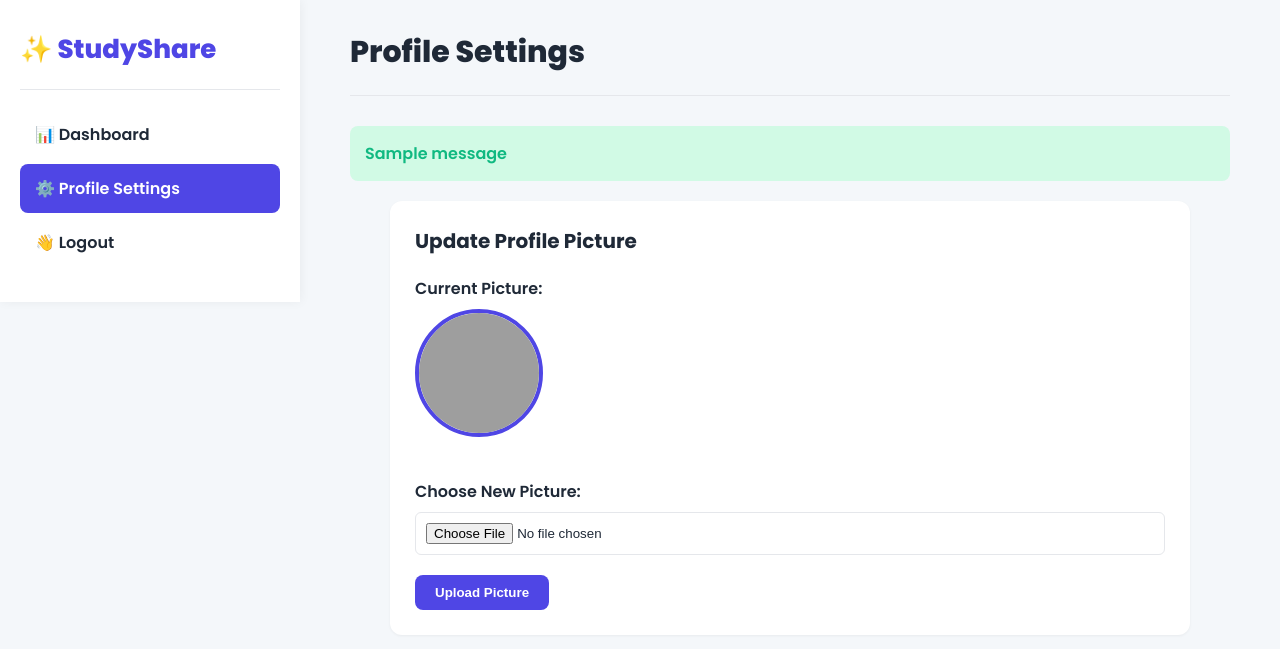
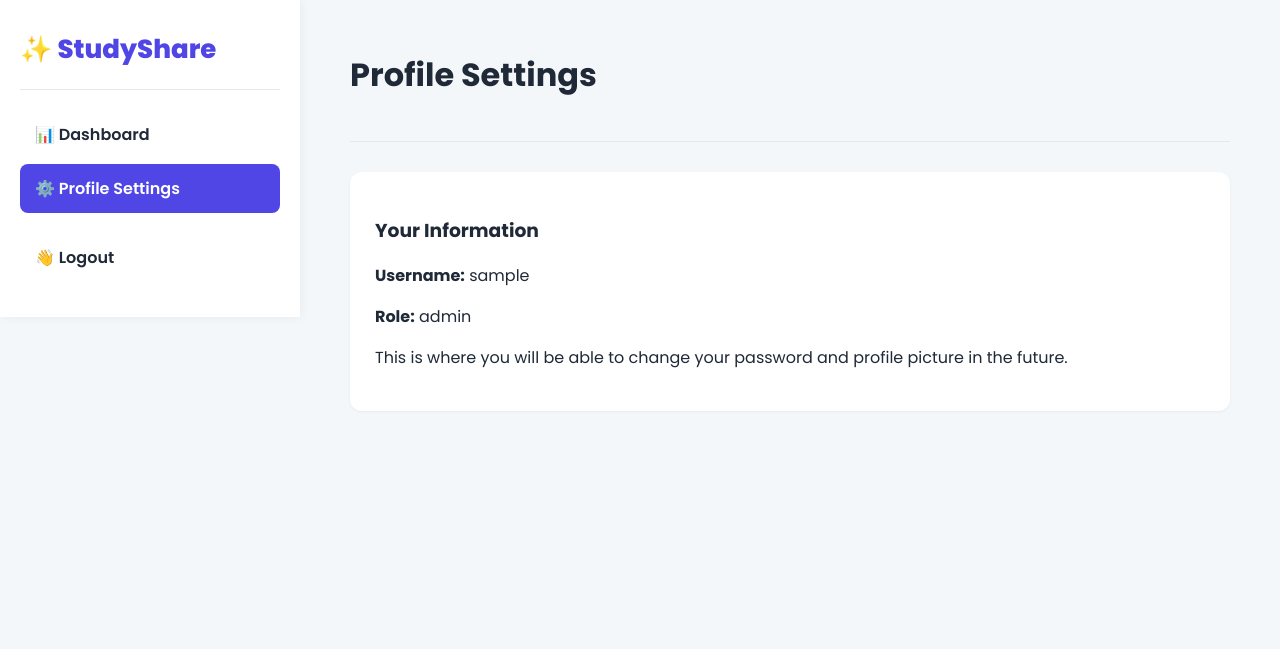
Before and after one commit to shiroonigami23-ui/StudyShare, a Flask app: template templates/profile.html in a window 1280 px wide. Shown: the top 649 px of the page. Run offline with Flask 3, Linux system fonts and the light colour scheme; the template is opened without the code that fills it: most values are stand-ins (such as "Sample title", 1, 10 or a date in 2020); one stand-in notice (Sample message) is shown; grey boxes are pictures that could not be loaded.

Commit message:
Update profile.html

```diff
--- a/templates/profile.html
+++ b/templates/profile.html
@@ -2,16 +2,8 @@
 <html lang="en">
 <head>
     <meta charset="UTF-8">
-    <meta name="viewport" content="width=device-width, initial-scale=1.0">
     <title>Profile Settings</title>
     <link rel="stylesheet" href="{{ url_for('static', filename='css/style.css') }}">
-    <style>
-        .profile-card-container { max-width: 800px; margin: 0 auto; }
-        .profile-form-group { margin-bottom: 20px; }
-        .profile-form-group label { display: block; font-weight: 600; margin-bottom: 8px; }
-        .profile-form-group input { width: 100%; padding: 10px; border: 1px solid var(--border-color); border-radius: 6px; box-sizing: border-box; }
-        .profile-current-pic { width: 120px; height: 120px; border-radius: 50%; object-fit: cover; border: 4px solid var(--primary); margin-bottom: 15px; }
-    </style>
 </head>
 <body>
 <div class="app-container">
@@ -19,39 +11,19 @@
         <div class="logo">✨ StudyShare</div>
         <nav class="nav-links">
             <a href="{{ url_for('dashboard') }}" class="nav-item">📊 Dashboard</a>
-                <a href="{{ url_for('profile_settings') }}" class="nav-item active">⚙️ Profile Settings</a>
-                <a href="{{ url_for('logout') }}" class="nav-item">👋 Logout</a>
+            <a href="{{ url_for('profile') }}" class="nav-item active">⚙️ Profile Settings</a>
+            <a href="{{ url_for('logout') }}" class="nav-item nav-logout">👋 Logout</a>
         </nav>
     </aside>
-
     <main class="content-area">
         <header class="top-header">
-                <h1 class="dashboard-title">Profile Settings</h1>
+            <h1>Profile Settings</h1>
         </header>
-
-            {% with messages = get_flashed_messages(with_categories=true) %}
-                {% if messages %}
-                    {% for category, message in messages %}
-                        <div class="alert-card alert-{{ category }}">{{ message }}</div>
-                    {% endfor %}
-                {% endif %}
-            {% endwith %}
-
-            <div class="profile-card-container">
         <div class="card">
-                    <h3 class="card-title">Update Profile Picture</h3>
-                    <form method="POST" enctype="multipart/form-data">
-                        <div class="profile-form-group">
-                            <label>Current Picture:</label>
-                            <img src="{{ url_for('static', filename='uploads/profile_pics/' + user_data.profile_pic) }}" alt="Current Profile Picture" class="profile-current-pic">
-                        </div>
-                        <div class="profile-form-group">
-                            <label for="profile_pic">Choose New Picture:</label>
-                            <input type="file" name="profile_pic" id="profile_pic" required>
-                        </div>
-                        <button type="submit" class="btn-primary">Upload Picture</button>
-                    </form>
-                </div>
+            <h3>Your Information</h3>
+            <p><strong>Username:</strong> {{ user_data.username }}</p>
+            <p><strong>Role:</strong> {{ user_data.role }}</p>
+            <p>This is where you will be able to change your password and profile picture in the future.</p>
         </div>
     </main>
 </div>
```
Lines whose indentation alone changed are shown as unchanged.
